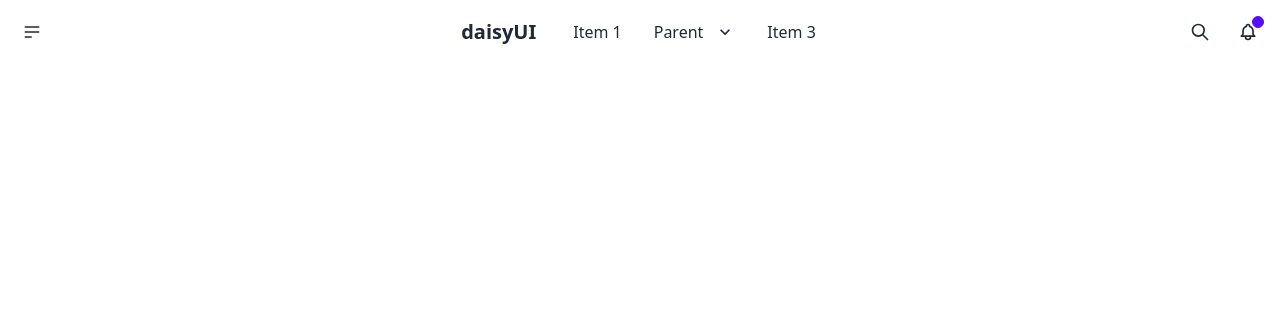
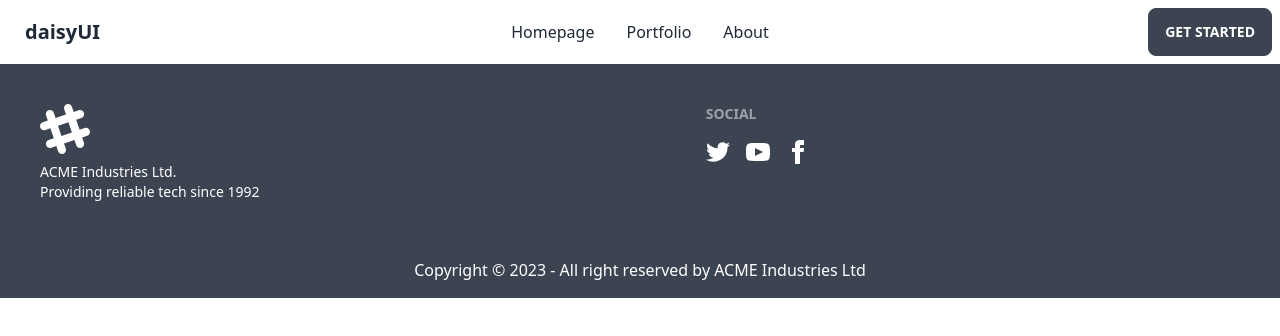
Before and after one commit to mominulhouqe/bistro_boss_resturent, a React (Vite) app: page / in a window 1280 px wide. Shown: the top 336 px of the page. Built offline with nearby package versions, Linux system fonts and the light colour scheme.

Commit message:
added navber and footer

```diff
--- a/src/Layout/Main.jsx
+++ b/src/Layout/Main.jsx
@@ -1,12 +1,15 @@
 import React from 'react';
 import Home from '../pages/Home/Home/Home';
 import { Outlet } from "react-router-dom";
+import Footer from '../pages/Shared/Footer/Footer';
+import Navber from '../pages/Shared/Navber/Navber';
 
 const Main = () => {
     return (
         <div>
+            <Navber></Navber>
             <Outlet></Outlet>
-
+            <Footer></Footer>
         </div>
     );
 };
--- a/src/main.jsx
+++ b/src/main.jsx
@@ -2,13 +2,15 @@
 import ReactDOM from 'react-dom/client'
 import './index.css'
 import router from './Routers/routers.jsx'
-import {RouterProvider} from 'react-router-dom'
+import { RouterProvider } from 'react-router-dom'
 
 
 ReactDOM.createRoot(document.getElementById('root')).render(
   <React.StrictMode>
-  <RouterProvider router={router}>
+    <div className='max-w-screen-2xl mx-auto'>
+      <RouterProvider router={router}>
 
-  </RouterProvider>
+      </RouterProvider>
+    </div>
   </React.StrictMode>,
 )
--- a/src/pages/Home/Home/Home.jsx
+++ b/src/pages/Home/Home/Home.jsx
@@ -1,11 +1,9 @@
 import React from 'react';
-import Navber from '../../Shared/Navber/Navber';
-
 
 const Home = () => {
     return (
         <div>
-          <Navber />
+
 
         </div>
     );
--- /dev/null
+++ b/src/pages/Shared/Footer/Footer.jsx
@@ -0,0 +1,29 @@
+import React from 'react';
+
+const Footer = () => {
+    return (
+        <footer>
+            <div className="footer p-10 bg-neutral text-neutral-content">
+                <div>
+                    <svg width="50" height="50" viewBox="0 0 24 24" xmlns="http://www.w3.org/2000/svg" fillRule="evenodd" clipRule="evenodd" className="fill-current"><path d="M22.672 15.226l-2.432.811.841 2.515c.33 1.019-.209 2.127-1.23 2.456-1.15.325-2.148-.321-2.463-1.226l-.84-2.518-5.013 1.677.84 2.517c.391 1.203-.434 2.542-1.831 2.542-.88 0-1.601-.564-1.86-1.314l-.842-2.516-2.431.809c-1.135.328-2.145-.317-2.463-1.229-.329-1.018.211-2.127 1.231-2.456l2.432-.809-1.621-4.823-2.432.808c-1.355.384-2.558-.59-2.558-1.839 0-.817.509-1.582 1.327-1.846l2.433-.809-.842-2.515c-.33-1.02.211-2.129 1.232-2.458 1.02-.329 2.13.209 2.461 1.229l.842 2.515 5.011-1.677-.839-2.517c-.403-1.238.484-2.553 1.843-2.553.819 0 1.585.509 1.85 1.326l.841 2.517 2.431-.81c1.02-.33 2.131.211 2.461 1.229.332 1.018-.21 2.126-1.23 2.456l-2.433.809 1.622 4.823 2.433-.809c1.242-.401 2.557.484 2.557 1.838 0 .819-.51 1.583-1.328 1.847m-8.992-6.428l-5.01 1.675 1.619 4.828 5.011-1.674-1.62-4.829z"></path></svg>
+                    <p>ACME Industries Ltd.<br />Providing reliable tech since 1992</p>
+                </div>
+                <div>
+                    <span className="footer-title">Social</span>
+                    <div className="grid grid-flow-col gap-4">
+                        <a><svg xmlns="http://www.w3.org/2000/svg" width="24" height="24" viewBox="0 0 24 24" className="fill-current"><path d="M24 4.557c-.883.392-1.832.656-2.828.775 1.017-.609 1.798-1.574 2.165-2.724-.951.564-2.005.974-3.127 1.195-.897-.957-2.178-1.555-3.594-1.555-3.179 0-5.515 2.966-4.797 6.045-4.091-.205-7.719-2.165-10.148-5.144-1.29 2.213-.669 5.108 1.523 6.574-.806-.026-1.566-.247-2.229-.616-.054 2.281 1.581 4.415 3.949 4.89-.693.188-1.452.232-2.224.084.626 1.956 2.444 3.379 4.6 3.419-2.07 1.623-4.678 2.348-7.29 2.04 2.179 1.397 4.768 2.212 7.548 2.212 9.142 0 14.307-7.721 13.995-14.646.962-.695 1.797-1.562 2.457-2.549z"></path></svg></a>
+                        <a><svg xmlns="http://www.w3.org/2000/svg" width="24" height="24" viewBox="0 0 24 24" className="fill-current"><path d="M19.615 3.184c-3.604-.246-11.631-.245-15.23 0-3.897.266-4.356 2.62-4.385 8.816.029 6.185.484 8.549 4.385 8.816 3.6.245 11.626.246 15.23 0 3.897-.266 4.356-2.62 4.385-8.816-.029-6.185-.484-8.549-4.385-8.816zm-10.615 12.816v-8l8 3.993-8 4.007z"></path></svg></a>
+                        <a><svg xmlns="http://www.w3.org/2000/svg" width="24" height="24" viewBox="0 0 24 24" className="fill-current"><path d="M9 8h-3v4h3v12h5v-12h3.642l.358-4h-4v-1.667c0-.955.192-1.333 1.115-1.333h2.885v-5h-3.808c-3.596 0-5.192 1.583-5.192 4.615v3.385z"></path></svg></a>
+                    </div>
+                </div>
+            </div>
+            <footer className="footer-center p-4  bg-neutral text-neutral-content">
+                <div>
+                    <p>Copyright © 2023 - All right reserved by ACME Industries Ltd</p>
+                </div>
+            </footer>
+        </footer>
+    );
+};
+
+export default Footer;
--- a/src/pages/Shared/Navber/Navber.jsx
+++ b/src/pages/Shared/Navber/Navber.jsx
@@ -10,49 +10,25 @@
     </>
 
     return (
-        <div>
         <div className="navbar bg-base-100">
             <div className="navbar-start">
                 <div className="dropdown">
-                        <label tabIndex={0} className="btn btn-ghost btn-circle">
-                            <svg xmlns="http://www.w3.org/2000/svg" className="h-5 w-5" fill="none" viewBox="0 0 24 24" stroke="currentColor"><path strokeLinecap="round" strokeLinejoin="round" strokeWidth="2" d="M4 6h16M4 12h16M4 18h7" /></svg>
+                    <label tabIndex={0} className="btn btn-ghost lg:hidden">
+                        <svg xmlns="http://www.w3.org/2000/svg" className="h-5 w-5" fill="none" viewBox="0 0 24 24" stroke="currentColor"><path strokeLinecap="round" strokeLinejoin="round" strokeWidth="2" d="M4 6h16M4 12h8m-8 6h16" /></svg>
                     </label>
                     <ul tabIndex={0} className="menu menu-compact dropdown-content mt-3 p-2 shadow bg-base-100 rounded-box w-52">
                         {menuItems}
                     </ul>
                 </div>
-                </div>
-                <div className="navbar-center ">
                 <a className="btn btn-ghost normal-case text-xl">daisyUI</a>
-
             </div>
             <div className="navbar-center hidden lg:flex">
                 <ul className="menu menu-horizontal px-1">
-                        <li><a>Item 1</a></li>
-                        <li tabIndex={0}>
-                            <a>
-                                Parent
-                                <svg className="fill-current" xmlns="http://www.w3.org/2000/svg" width="20" height="20" viewBox="0 0 24 24"><path d="M7.41,8.58L12,13.17L16.59,8.58L18,10L12,16L6,10L7.41,8.58Z" /></svg>
-                            </a>
-                            <ul className="p-2">
-                                <li><a>Submenu 1</a></li>
-                                <li><a>Submenu 2</a></li>
-                            </ul>
-                        </li>
-                        <li><a>Item 3</a></li>
+                    {menuItems}
                 </ul>
             </div>
             <div className="navbar-end">
-                    <button className="btn btn-ghost btn-circle">
-                        <svg xmlns="http://www.w3.org/2000/svg" className="h-5 w-5" fill="none" viewBox="0 0 24 24" stroke="currentColor"><path strokeLinecap="round" strokeLinejoin="round" strokeWidth="2" d="M21 21l-6-6m2-5a7 7 0 11-14 0 7 7 0 0114 0z" /></svg>
-                    </button>
-                    <button className="btn btn-ghost btn-circle">
-                        <div className="indicator">
-                            <svg xmlns="http://www.w3.org/2000/svg" className="h-5 w-5" fill="none" viewBox="0 0 24 24" stroke="currentColor"><path strokeLinecap="round" strokeLinejoin="round" strokeWidth="2" d="M15 17h5l-1.405-1.405A2.032 2.032 0 0118 14.158V11a6.002 6.002 0 00-4-5.659V5a2 2 0 10-4 0v.341C7.67 6.165 6 8.388 6 11v3.159c0 .538-.214 1.055-.595 1.436L4 17h5m6 0v1a3 3 0 11-6 0v-1m6 0H9" /></svg>
-                            <span className="badge badge-xs badge-primary indicator-item"></span>
-                        </div>
-                    </button>
-                </div>
+                <a className="btn">Get started</a>
             </div>
         </div>
     );
```
Lines whose indentation alone changed are shown as unchanged.
